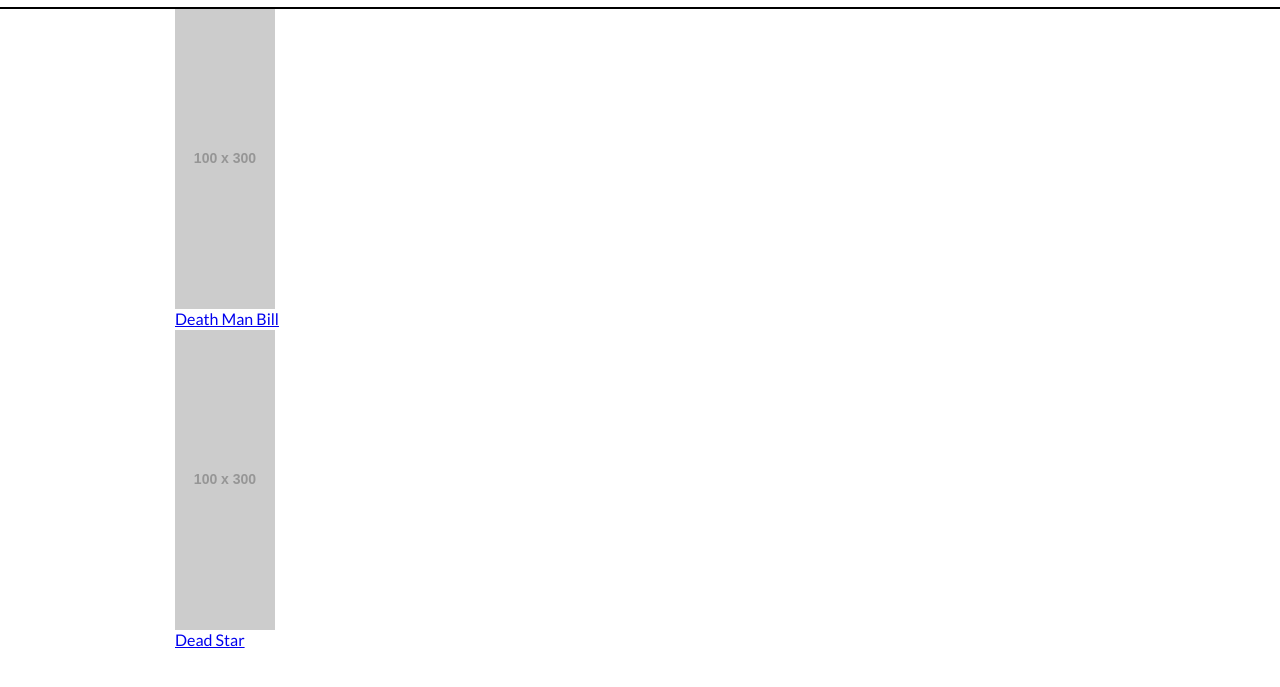
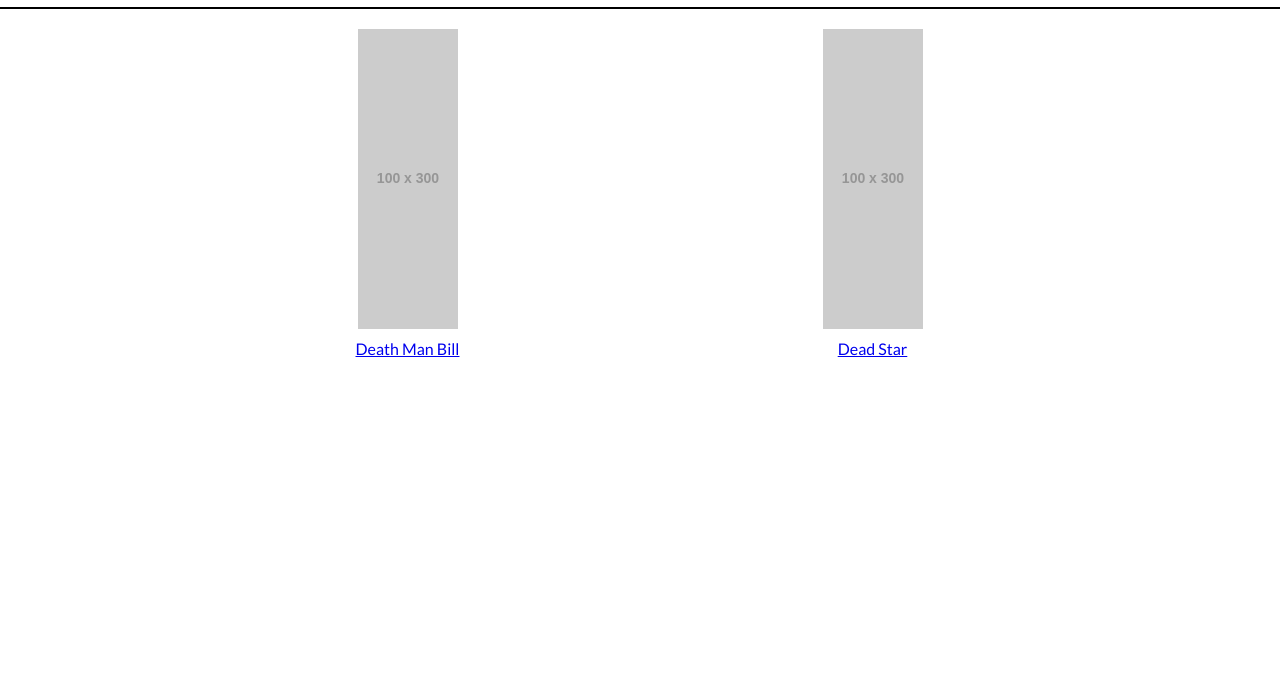
Before and after one commit to roeir/test-spa, a website: page index.html in a window 1280 px wide. Both pictures are taken after a click on the link "Authors". Shown: the part 65-752 px from the top of the page. Drawn offline with Linux system fonts and the light colour scheme; placeholder pictures from the web are drawn by us.

Commit message:
add authors page styles

```diff
--- a/styles/style.css
+++ b/styles/style.css
@@ -89,3 +89,23 @@ img {
     color: crimson;
     opacity: 0.8;
 }
+
+.books .container, .authors .container {
+    display: flex;
+    justify-content: space-around;
+    flex-wrap: wrap;
+}
+
+.book, .author {
+    flex-basis: 25%;
+    margin: 20px 15px;
+}
+
+.book-image, .author-avatar {
+    margin-bottom: 10px;
+    text-align: center;
+}
+
+.book-info, .author-info {
+    text-align: center;
+}
```
